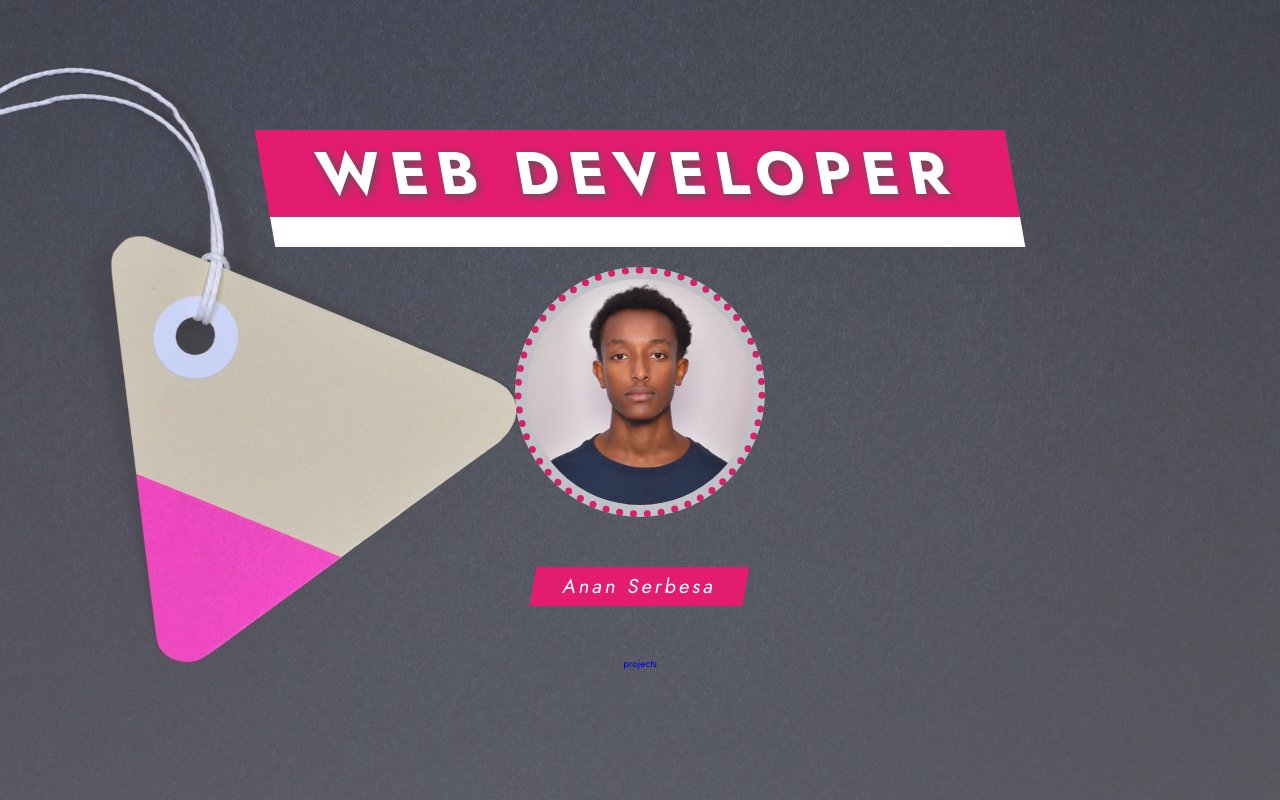
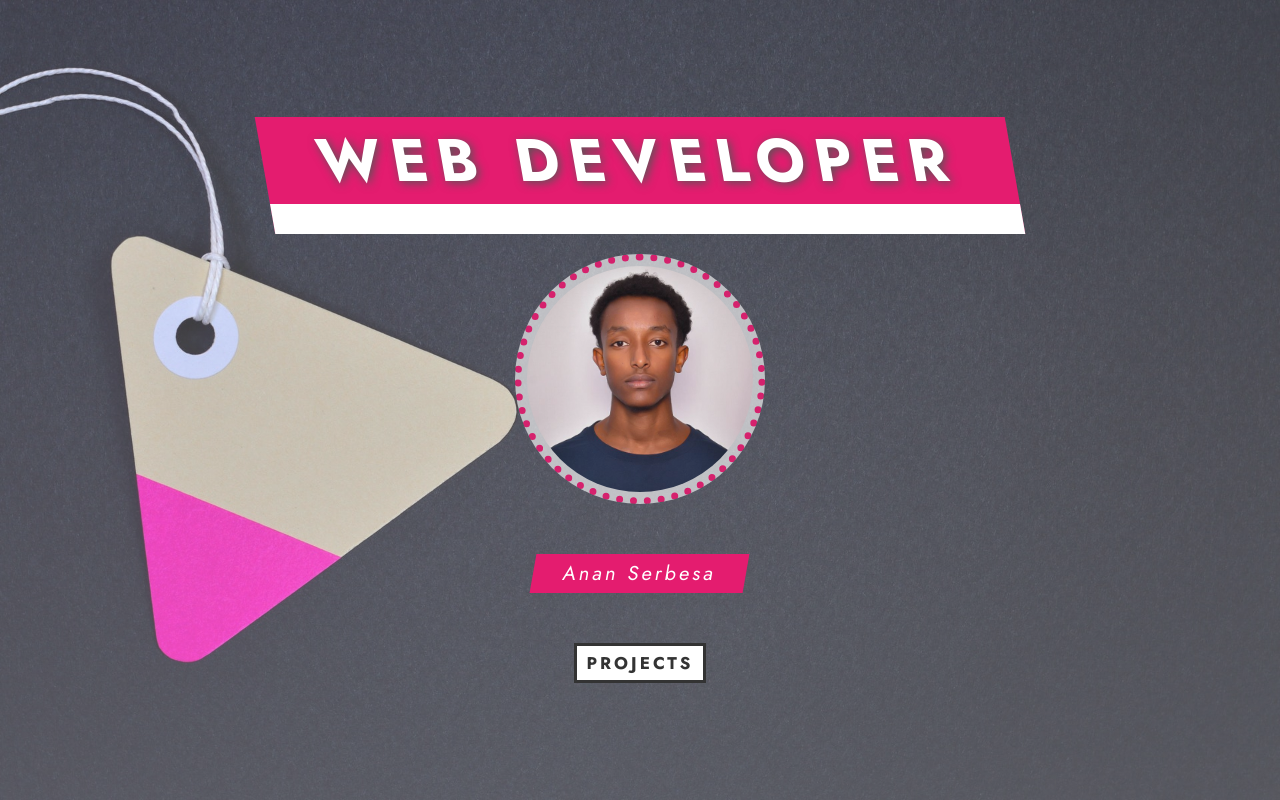
Before and after one commit to AnanSer/Portfolio, a React (Create React App) app: page / in a window 1280 px wide. Built offline with nearby package versions, Linux system fonts and the light colour scheme; a web font is replaced by a local one.

Commit message:
styled btn in homepage

```diff
--- a/src/pages/homePage/HomePage.js
+++ b/src/pages/homePage/HomePage.js
@@ -9,7 +9,7 @@ const HomePage = () => {
 
       <img className={classes.image} src={images} alt="" />
       <h3 className={classes["person-name"]}>Anan Serbesa</h3>
-      <a href="#" className="btn">
+      <a href="#" className={classes.btn}>
         projects
       </a>
     </section>
--- a/src/pages/homePage/HomePage.module.css
+++ b/src/pages/homePage/HomePage.module.css
@@ -51,5 +51,13 @@
   transform: skew(-10deg);
 }
 
-.section-1-btn {
+.btn {
+  font-size: 1.7rem;
+  font-weight: 700;
+  color: #333;
+  background-color: #fff;
+  border: 0.3rem solid #333;
+  padding: 0.5rem 1rem;
+  text-transform: uppercase;
+  letter-spacing: 0.3rem;
 }
```
